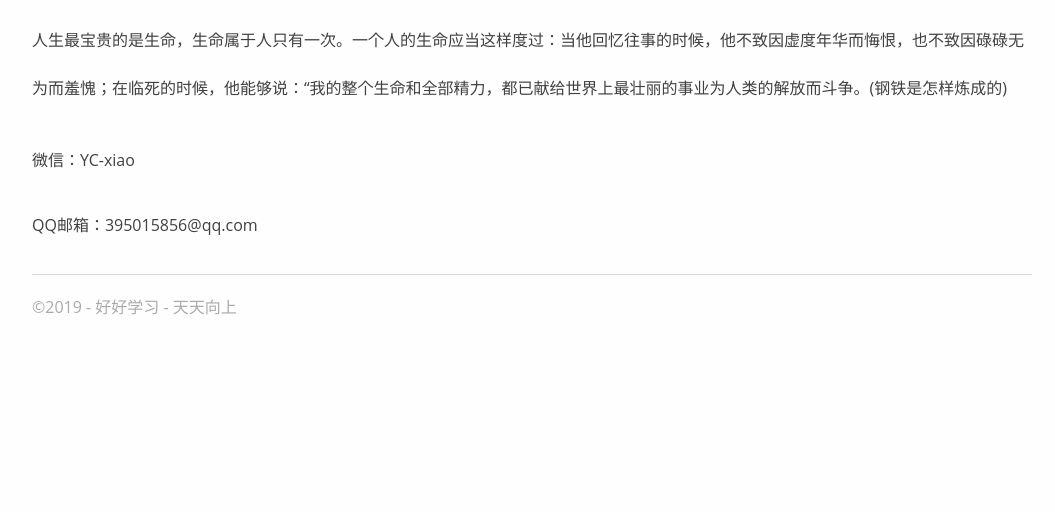
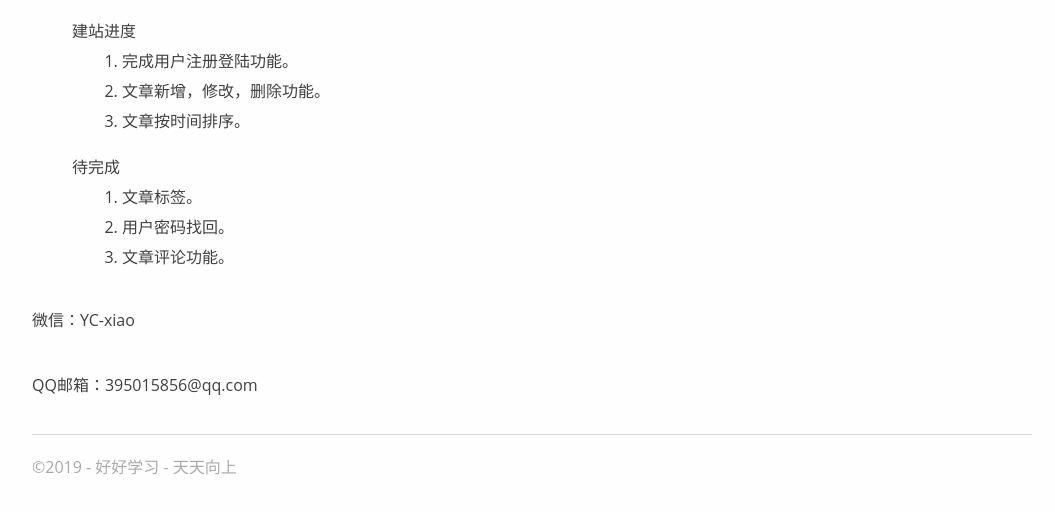
Before and after one commit to yc-xiao/flask_boke, a Flask app: page /about in a window 1280 px wide. Shown: the part 66-578 px from the top of the page, without its empty margins (108-1163 px from the left). Run offline with Flask 2, Linux system fonts and the light colour scheme; parts of the project's set-up code (start-up, migrations or seed data) failed here and were passed over.

Commit message:
修改about.html

```diff
--- a/app/secure.py
+++ /dev/null
@@ -1,4 +0,0 @@
-SQLALCHEMY_DATABASE_URI = 'mysql+pymysql://fboke:123456@localhost:3306/boke'
-
-
-SECRET_KEY = '\x88D\xf09\x91\x07\x98\x89\x87\x96\xa0A\xc68\xf9\xecJ:U\x17\xc5V\xbe\x8b\xef\xd7\xd8\xd3\xe6\x98*4'
--- a/app/templates/about.html
+++ b/app/templates/about.html
@@ -2,12 +2,29 @@
 
 {% block title %}
 <title>关于博主</title>
+<style>
+    li{
+        margin-left: 50px;
+    }
+    ol{
+        line-height: 30px;
+    }
+</style>
 {% endblock %}
 
 {% block content %}
-<p style="line-height:3em">
-    人生最宝贵的是生命，生命属于人只有一次。一个人的生命应当这样度过：当他回忆往事的时候，他不致因虚度年华而悔恨，也不致因碌碌无为而羞愧；在临死的时候，他能够说：“我的整个生命和全部精力，都已献给世界上最壮丽的事业为人类的解放而斗争。(钢铁是怎样炼成的)</span>
-</p>
+<ol>建站进度
+    <li>完成用户注册登陆功能。</li>
+    <li>文章新增，修改，删除功能。</li>
+    <li>文章按时间排序。</li>
+</ol>
+<ol>待完成
+    <li>文章标签。</li>
+    <li>用户密码找回。</li>
+    <li>文章评论功能。</li>
+</ol>
+
+
 <p>
 微信：YC-xiao<br>
 QQ邮箱：395015856@qq.com<br>
```
